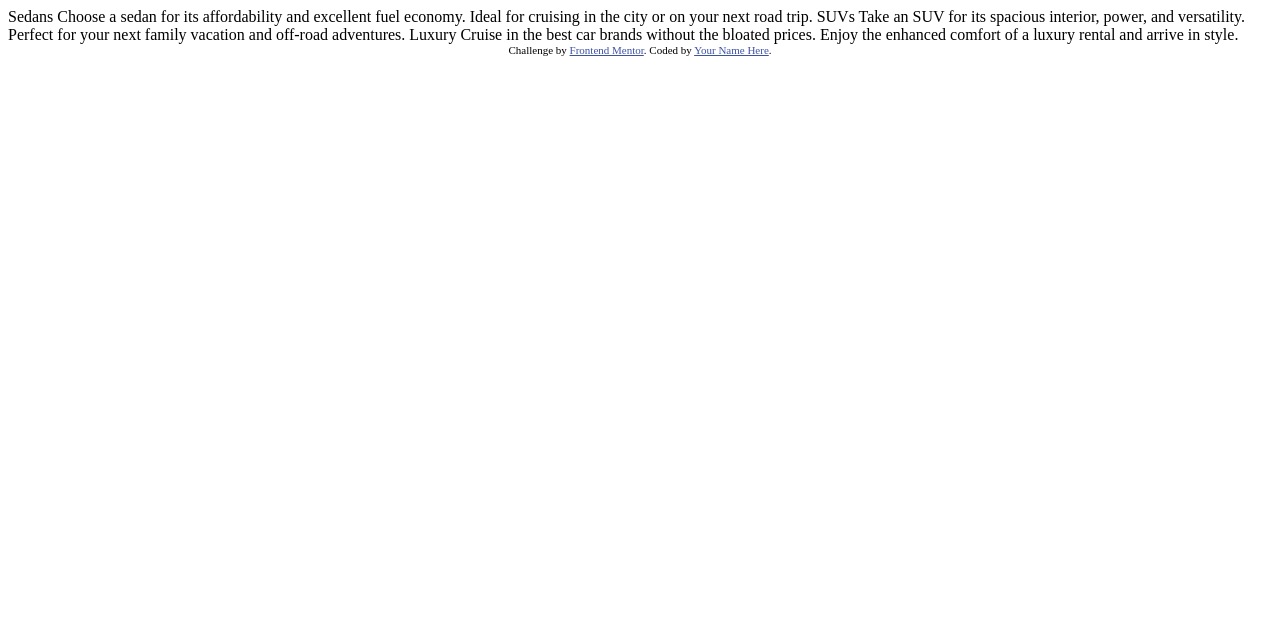
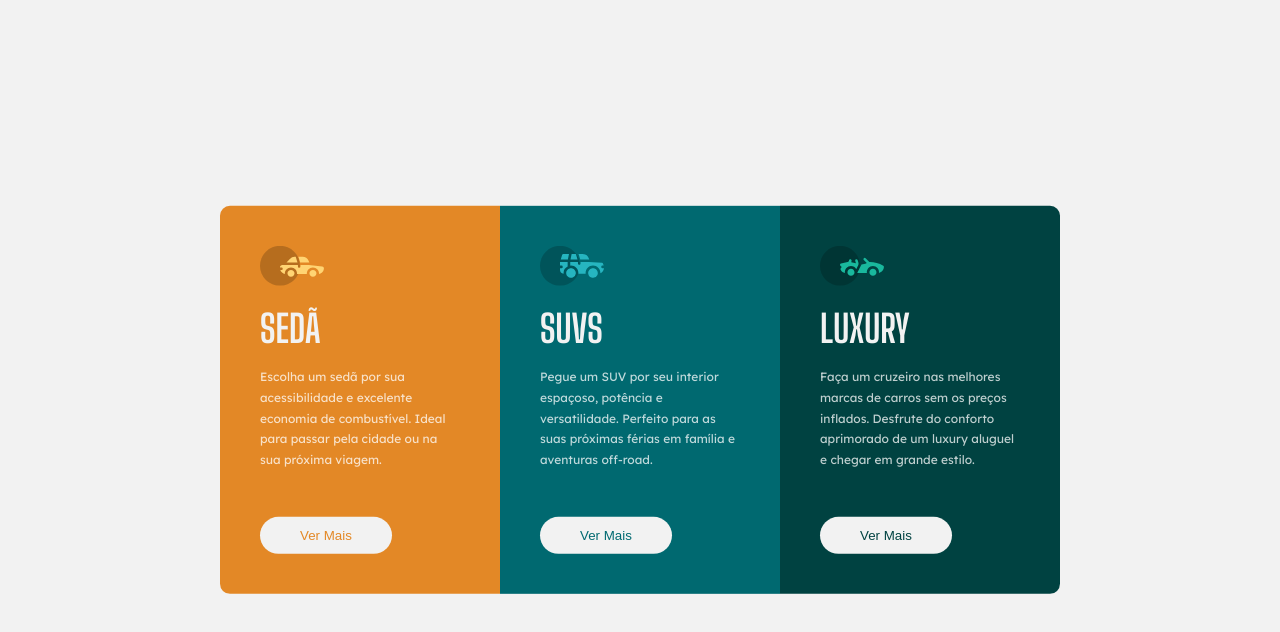
Before and after one commit to alexfrocha/three-column-card, a plain HTML site: page index.html in a window 1280 px wide. Drawn offline with Linux system fonts and the light colour scheme.

Commit message:
Final Project

```diff
--- /dev/null
+++ b/assets/css/style.css
@@ -0,0 +1,135 @@
+@import url('https://fonts.googleapis.com/css2?family=Big+Shoulders+Display:wght@700&family=Lexend+Deca&display=swap');
+
+* {
+    margin: 0;
+    padding: 0;
+}
+
+:root {
+    --bright-orange-color: hsl(31, 77%, 52%);
+    --dark-cyan-color: hsl(184, 100%, 22%);
+    --very-dark-cyan-color: hsl(179, 100%, 13%);
+
+    --transparent-white-color: hsla(0, 0%, 100%, 0.75);
+    --very-light-gray-color: hsl(0, 0%, 95%);
+    --normal-ff: 'Lexend Deca', sans-serif;
+    --head-ff: 'Big Shoulders Display', sans-serif;
+}
+
+body {
+    background-color: var(--very-light-gray-color);
+}
+
+
+.card:nth-child(1) {
+    background-color: var(--bright-orange-color);
+    color: var(--bright-orange-color);
+    border-top-left-radius: 10px;
+    border-bottom-left-radius: 10px;
+}
+
+.card:nth-child(2) {
+    color: var(--dark-cyan-color);
+    background-color: var(--dark-cyan-color);
+}
+
+.card:nth-child(3) {
+    background-color: var(--very-dark-cyan-color);
+    color: var(--very-dark-cyan-color);
+    border-top-right-radius: 10px;
+    border-bottom-right-radius: 10px;
+}
+
+.card-content {
+    padding: 2.5rem;
+    font-family: var(--normal-ff);
+}
+
+.card-title {
+    margin-top: 1rem;
+    margin-bottom: 1rem;
+    font-family: var(--head-ff);
+    text-transform: uppercase;
+    color: var(--very-light-gray-color);
+    font-size: 38px;
+}
+
+.card-text {
+    color: var(--transparent-white-color);
+    font-size: 12px;
+    line-height: 1.3rem;
+    height: 150px;
+    width: 200px;
+}
+
+.card-button {
+    background: var(--very-light-gray-color);
+    border: 0;
+    outline: 0;
+    padding: .7rem 2.5rem;
+    border-radius: 25px;
+    color: inherit;
+}
+
+.card-button:hover {
+    transition: .2 ease-in-out;
+    cursor: pointer;
+    background: none;
+    padding: calc(.7rem - 3px) 2.5rem;
+    border: 3px solid var(--very-light-gray-color);
+    color: var(--very-light-gray-color);
+}
+
+
+@media screen and (min-width: 768px) {
+
+.card-group {
+    display: flex;
+    position: absolute;
+    top: 50%;
+    left: 50%;
+    transform: translate(-50%, -50%);
+}
+
+}
+
+@media screen and (max-width: 768px) {
+    .card-group {
+        margin-top: 5rem;
+        display: flex;
+        flex-direction: column;
+        justify-content: center;
+        align-items: center;
+    }
+
+    .card {
+        width: 80%;
+    }
+
+    .card:nth-child(1) {
+        border-bottom-left-radius: 0;
+    }
+
+    .card:nth-child(3) {
+        border-top-right-radius: 0;
+        border-bottom-right-radius: 0;
+    }
+
+    .card-content {
+        padding: 3rem 2.5rem;
+    }
+
+    .card-text {
+        width: 100%;
+    }
+}
+
+@media screen and (max-width: 280px) {
+    .card-text {
+        height: auto;
+    }
+
+    .card-button {
+        margin-top: 2.5rem;
+    }
+}
--- a/index.html
+++ b/index.html
@@ -3,34 +3,40 @@
 <head>
   <meta charset="UTF-8">
   <meta name="viewport" content="width=device-width, initial-scale=1.0"> <!-- displays site properly based on user's device -->
-
+  <link rel="stylesheet" href="./assets/css/style.css">
   <link rel="icon" type="image/png" sizes="32x32" href="./images/favicon-32x32.png">
 
-  <title>Frontend Mentor | 3-column preview card component</title>
+  <title>Three Column Card</title>
 
-  <!-- Feel free to remove these styles or customise in your own stylesheet 👍 -->
-  <style>
-    .attribution { font-size: 11px; text-align: center; }
-    .attribution a { color: hsl(228, 45%, 44%); }
-  </style>
 </head>
 <body>
 
-  Sedans
-  Choose a sedan for its affordability and excellent fuel economy. Ideal for cruising in the city
-  or on your next road trip.
+  <div class="card-group">
+    <div class="card">
+      <div class="card-content">
+        <img src="./images/icon-sedans.svg" alt="" class="card-icon">
+        <h2 class="card-title">Sedã</h2>
+        <p class="card-text">Escolha um sedã por sua acessibilidade e excelente economia de combustível. Ideal para passar pela cidade ou na sua próxima viagem.</p>
+        <button class="card-button">Ver Mais</button>
+      </div>
+    </div>
+    <div class="card">
+      <div class="card-content">
+        <img src="./images/icon-suvs.svg" alt="" class="card-icon">
+        <h2 class="card-title">SUVs</h2>
+        <p class="card-text">Pegue um SUV por seu interior espaçoso, potência e versatilidade. Perfeito para as suas próximas férias em família e aventuras off-road.</p>
+        <button class="card-button">Ver Mais</button>
+      </div>
+    </div>
+    <div class="card">
+      <div class="card-content">
+        <img src="./images/icon-luxury.svg" alt="" class="card-icon">
+        <h2 class="card-title">Luxury</h2>
+        <p class="card-text">Faça um cruzeiro nas melhores marcas de carros sem os preços inflados. Desfrute do conforto aprimorado de um luxury aluguel e chegar em grande estilo.</p>
+        <button class="card-button">Ver Mais</button>
+      </div>
+    </div>
+  </div>
 
-  SUVs
-  Take an SUV for its spacious interior, power, and versatility. Perfect for your next family vacation
-  and off-road adventures.
-
-  Luxury
-  Cruise in the best car brands without the bloated prices. Enjoy the enhanced comfort of a luxury
-  rental and arrive in style.
-
-  <div class="attribution">
-    Challenge by <a href="https://www.frontendmentor.io?ref=challenge" target="_blank">Frontend Mentor</a>.
-    Coded by <a href="#">Your Name Here</a>.
-  </div>
 </body>
 </html>
```
